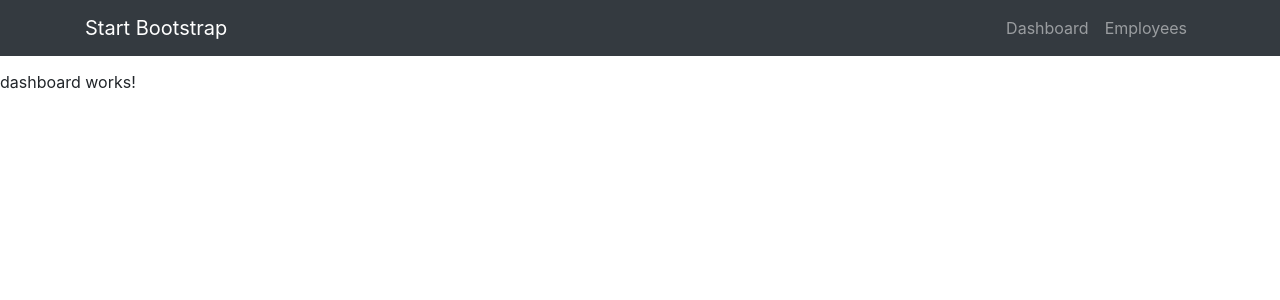
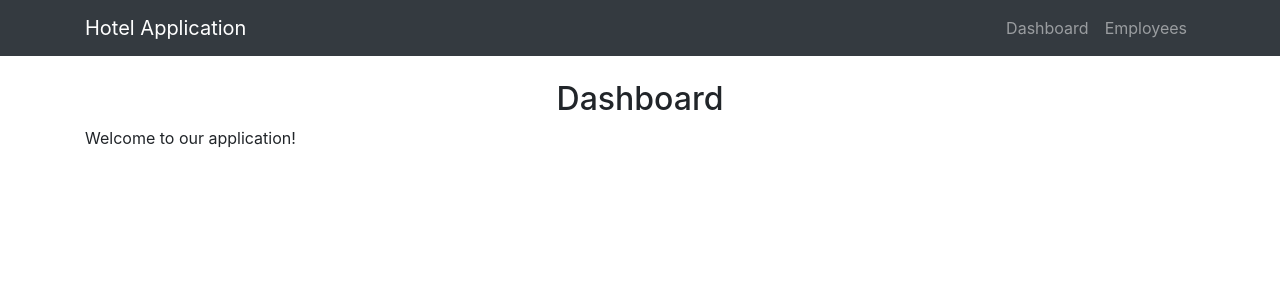
Before and after one commit to ramondevaancapgemini/HotelEmployees, an Angular app: page /dashboard in a window 1280 px wide. Shown: the top 300 px of the page. Built offline with nearby package versions, Linux system fonts and the light colour scheme; what angular-datatables, angular-in-memory-web-api would draw is missing.

Commit message:
Css style and dashboard message

```diff
--- a/src/app/app.component.html
+++ b/src/app/app.component.html
@@ -1,3 +1,5 @@
 <app-navbar></app-navbar>
 
-<router-outlet></router-outlet>
+<div class="container content">
+    <router-outlet></router-outlet>
+</div>
--- a/src/app/dashboard/dashboard.component.html
+++ b/src/app/dashboard/dashboard.component.html
@@ -1,3 +1,3 @@
-<p>
-  dashboard works!
-</p>
+<h2>Dashboard</h2>
+
+<p>Welcome to our application!</p>
--- a/src/app/navbar/navbar.component.html
+++ b/src/app/navbar/navbar.component.html
@@ -1,6 +1,6 @@
 <nav class="navbar navbar-expand-lg navbar-dark bg-dark fixed-top">
   <div class="container">
-    <a class="navbar-brand" href="#">Start Bootstrap</a>
+    <a class="navbar-brand" href="#">Hotel Application</a>
     <button class="navbar-toggler" type="button" data-toggle="collapse" data-target="#navbarResponsive" aria-controls="navbarResponsive"
       aria-expanded="false" aria-label="Toggle navigation">
       <span class="navbar-toggler-icon"></span>
--- a/src/styles.css
+++ b/src/styles.css
@@ -1,4 +1,8 @@
 /* You can add global styles to this file, and also import other style files */
-body{
-    margin-top:70px;
-  }
+.content {
+    margin-top: 80px;
+}
+
+.content h2 {
+    text-align: center;
+}
```
